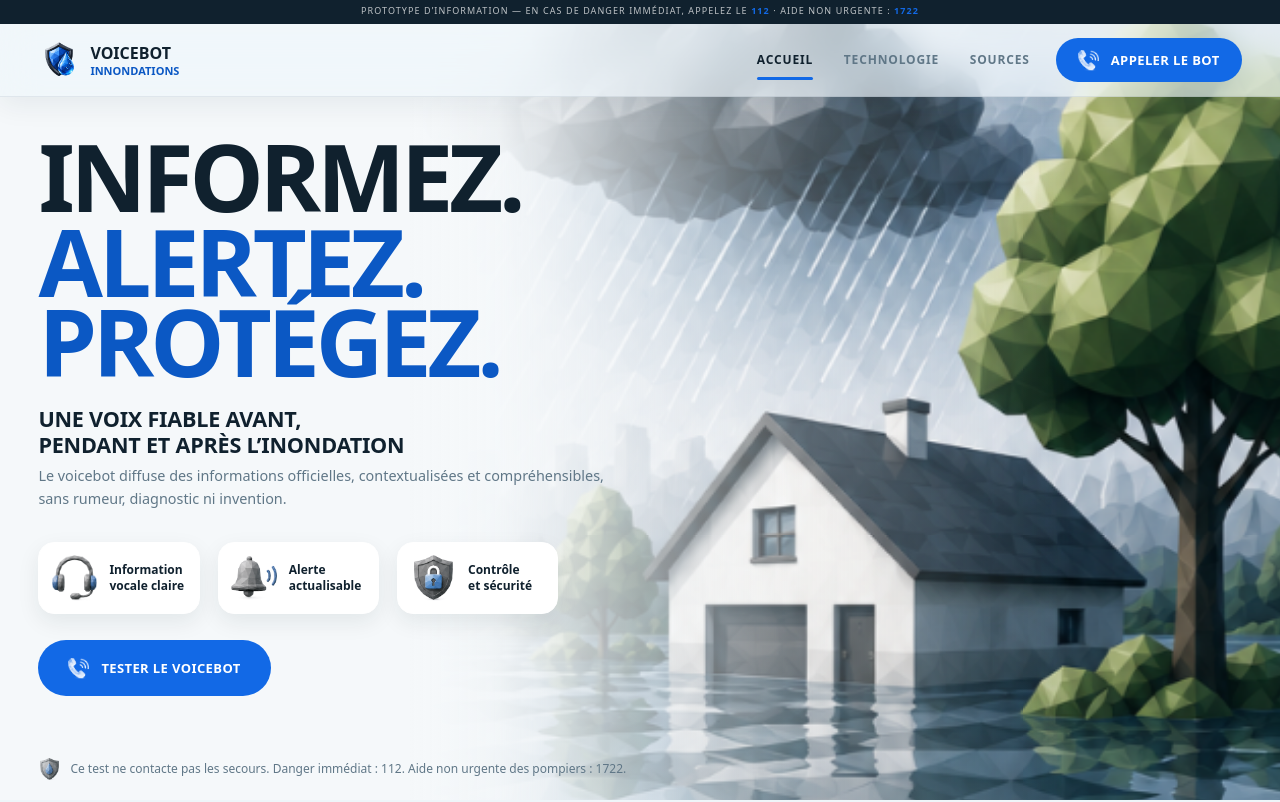
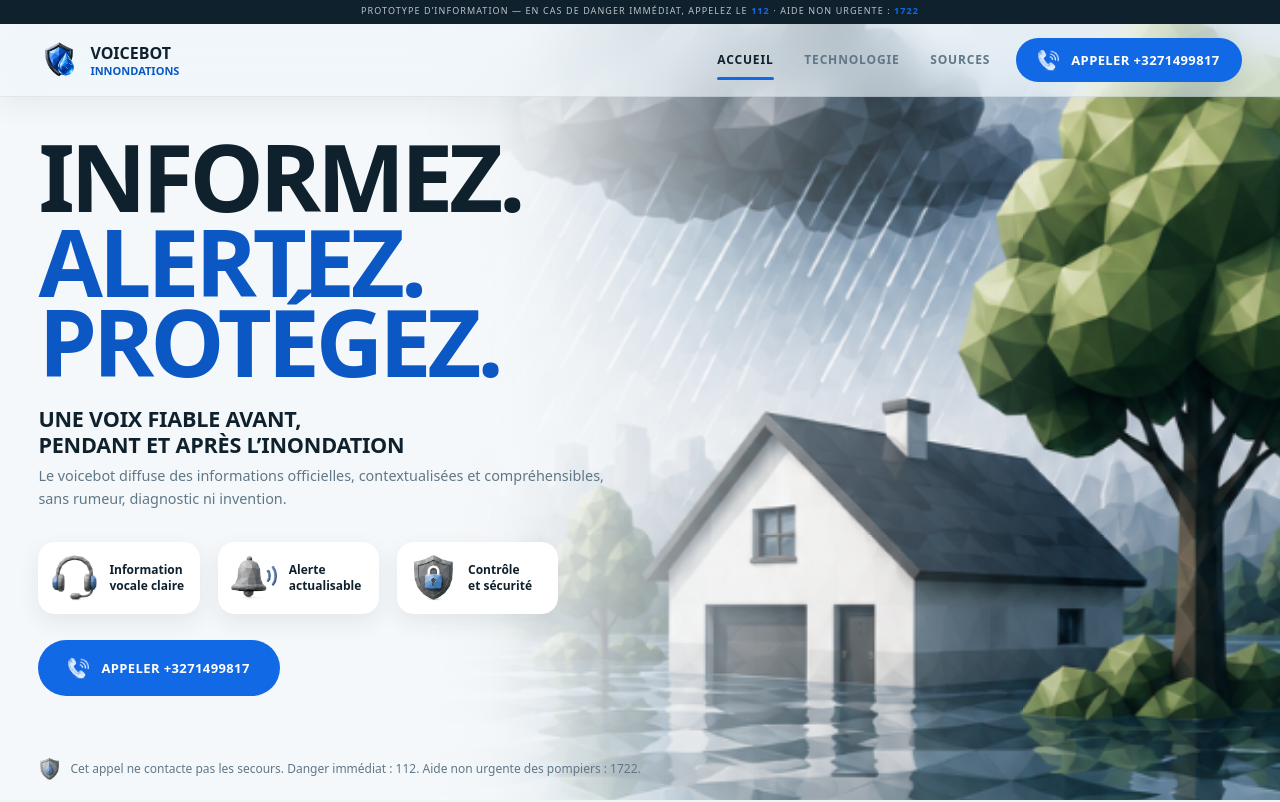
Before and after one commit to Banana-Navy/voicebot-inondations, a Next.js app: page / in a window 1280 px wide. Shown: the top 802 px of the page. Built offline with nearby package versions, Linux system fonts and the light colour scheme; a web font is replaced by a local one.

Commit message:
Link voicebot CTAs to phone number

```diff
--- a/app/page.tsx
+++ b/app/page.tsx
@@ -1,11 +1,10 @@
 "use client";
 
 import Link from "next/link";
-import { useEffect, useRef, useState } from "react";
+import { useEffect } from "react";
 import { PageIntro, SiteFooter, SiteHeader } from "./site-chrome";
 import { assetPath } from "./asset-path";
-
-const AGENT_ID = "agent_4301m0hx235sf249h7gznvw3n9bg";
+import { VOICEBOT_PHONE_HREF, VOICEBOT_PHONE_LABEL } from "./voicebot-phone";
 
 const reflexes = [
   ["/icons/flood/sandbags.png", "Protégez", "Surélevez les objets utiles, protégez les ouvertures et mettez les documents importants à l’abri."],
@@ -30,10 +29,6 @@ const sources = [
 ];
 
 export default function Home() {
-  const [panelOpen, setPanelOpen] = useState(false);
-  const [callState, setCallState] = useState<"idle" | "connecting" | "connected" | "error">("idle");
-  const conversation = useRef<{ endSession: () => Promise<void> } | null>(null);
-
   useEffect(() => {
     const nodes = Array.from(document.querySelectorAll<HTMLElement>("[data-reveal]"));
     const observer = new IntersectionObserver((entries) => entries.forEach((entry) => entry.isIntersecting && entry.target.setAttribute("data-visible", "true")), { threshold: 0.12 });
@@ -44,27 +39,10 @@ export default function Home() {
     return () => { observer.disconnect(); window.removeEventListener("scroll", onScroll); };
   }, []);
 
-  async function startCall() {
-    setPanelOpen(true);
-    setCallState("connecting");
-    try {
-      const { Conversation } = await import("@elevenlabs/client");
-      await navigator.mediaDevices.getUserMedia({ audio: true });
-      conversation.current = await Conversation.startSession({ agentId: AGENT_ID, onConnect: () => setCallState("connected"), onDisconnect: () => setCallState("idle"), onError: () => setCallState("error") });
-    } catch { setCallState("error"); }
-  }
-
-  async function endCall() {
-    await conversation.current?.endSession();
-    conversation.current = null;
-    setCallState("idle");
-    setPanelOpen(false);
-  }
-
   return <main>
     <div className="safety-strip">Prototype d’information — en cas de danger immédiat, appelez le <strong>112</strong> · aide non urgente : <strong>1722</strong></div>
     <div className="home-stage">
-      <SiteHeader active="home" onTest={startCall} transparent />
+      <SiteHeader active="home" transparent />
       <section className="home-hero" id="top">
         <picture><source media="(max-width: 700px)" srcSet={assetPath("/visuals/flood-hero-mobile-art.png")} /><img className="hero-background" src={assetPath("/visuals/flood-desktop-clean.png")} alt="Maison entourée par les eaux sous un ciel d’orage, illustration low-poly" /></picture>
         <div className="hero-overlay" />
@@ -78,10 +56,10 @@ export default function Home() {
               <article><img src={assetPath("/icons/flood/bell.png")} alt="" /><span>Alerte<br />actualisable</span></article>
               <article><img src={assetPath("/icons/flood/lock.png")} alt="" /><span>Contrôle<br />et sécurité</span></article>
             </div>
-            <div className="hero-actions" id="test"><button className="button button-primary button-large" onClick={startCall}><img src={assetPath("/icons/flood/phone.png")} alt="" />Tester le voicebot</button></div>
+            <div className="hero-actions" id="test"><a className="button button-primary button-large" href={VOICEBOT_PHONE_HREF}><img src={assetPath("/icons/flood/phone.png")} alt="" />{VOICEBOT_PHONE_LABEL}</a></div>
           </div>
         </div>
-        <div className="hero-trust shell"><img src={assetPath("/icons/flood/water-shield.png")} alt="" /><span>Ce test ne contacte pas les secours. Danger immédiat : 112. Aide non urgente des pompiers : 1722.</span></div>
+        <div className="hero-trust shell"><img src={assetPath("/icons/flood/water-shield.png")} alt="" /><span>Cet appel ne contacte pas les secours. Danger immédiat : 112. Aide non urgente des pompiers : 1722.</span></div>
       </section>
     </div>
 
@@ -113,9 +91,7 @@ export default function Home() {
       </div>
     </section>
 
-    <section className="page-cta"><div className="shell"><div><h2>Écoutez le voicebot maintenant.</h2><p>Vérifiez sa voix, ses limites et sa manière de transmettre les consignes officielles.</p></div><button className="button button-primary button-large" onClick={startCall}><img src={assetPath("/icons/flood/phone.png")} alt="" />Tester le voicebot</button></div></section>
+    <section className="page-cta"><div className="shell"><div><h2>Appelez le voicebot maintenant.</h2><p>Écoutez sa voix, ses limites et sa manière de transmettre les consignes officielles.</p></div><a className="button button-primary button-large" href={VOICEBOT_PHONE_HREF}><img src={assetPath("/icons/flood/phone.png")} alt="" />{VOICEBOT_PHONE_LABEL}</a></div></section>
     <SiteFooter />
-
-    {panelOpen && <div className="call-panel" role="dialog" aria-modal="true" aria-label="Test du voicebot"><button className="panel-backdrop" onClick={endCall} aria-label="Fermer" /><div className="panel-card"><button className="panel-close" onClick={endCall}>Fermer</button><img className="panel-logo" src={assetPath("/flood-logo.png")} alt="" /><p className="kicker accent">VOICEBOT INNONDATIONS</p><h2>{callState === "connecting" ? "Connexion…" : callState === "connected" ? "Je vous écoute" : callState === "error" ? "Connexion indisponible" : "Prêt"}</h2><p>{callState === "error" ? "Vérifiez l’autorisation du microphone et réessayez." : "Parlez naturellement. Vous pouvez interrompre le voicebot."}</p>{callState === "error" ? <button className="button button-primary" onClick={startCall}>Réessayer</button> : <button className="button button-secondary" onClick={endCall}>Terminer le test</button>}<small>Ce test n’est pas un service d’urgence.</small></div></div>}
   </main>;
 }
--- a/app/site-chrome.tsx
+++ b/app/site-chrome.tsx
@@ -3,10 +3,10 @@
 import Link from "next/link";
 import { useState } from "react";
 import { assetPath } from "./asset-path";
+import { VOICEBOT_PHONE_HREF, VOICEBOT_PHONE_LABEL } from "./voicebot-phone";
 
 type HeaderProps = {
   active?: "home" | "architecture" | "incidents" | "sources";
-  onTest?: () => void;
   transparent?: boolean;
 };
 
@@ -16,7 +16,7 @@ const links = [
   { href: "/sources", label: "Sources", key: "sources" },
 ] as const;
 
-export function SiteHeader({ active, onTest, transparent = false }: HeaderProps) {
+export function SiteHeader({ active, transparent = false }: HeaderProps) {
   const [open, setOpen] = useState(false);
   return (
     <header className={`site-header ${transparent ? "is-transparent" : ""}`}>
@@ -28,11 +28,7 @@ export function SiteHeader({ active, onTest, transparent = false }: HeaderProps)
         <nav className={open ? "is-open" : ""} aria-label="Navigation principale">
           {links.map((link) => <Link key={link.href} className={link.key && active === link.key ? "active" : ""} href={link.href} onClick={() => setOpen(false)}>{link.label}</Link>)}
         </nav>
-        {onTest ? (
-          <button className="button button-primary header-action" aria-label="Appeler le bot" onClick={onTest}><img src={assetPath("/icons/flood/phone.png")} alt="" /><span>Appeler le bot</span></button>
-        ) : (
-          <Link className="button button-primary header-action" aria-label="Appeler le bot" href="/#test"><img src={assetPath("/icons/flood/phone.png")} alt="" /><span>Appeler le bot</span></Link>
-        )}
+        <a className="button button-primary header-action" aria-label={VOICEBOT_PHONE_LABEL} href={VOICEBOT_PHONE_HREF}><img src={assetPath("/icons/flood/phone.png")} alt="" /><span>{VOICEBOT_PHONE_LABEL}</span></a>
         <button className="menu-button" type="button" aria-label="Ouvrir le menu" aria-expanded={open} onClick={() => setOpen(!open)}><span /><span /></button>
       </div>
     </header>
@@ -76,5 +72,5 @@ export function PageIntro({ kicker, title, children }: { kicker: string; title:
 }
 
 export function PageCta() {
-  return <section className="page-cta"><div className="shell"><div><h2>Parlez au voicebot, maintenant.</h2><p>Une démonstration dure moins d&apos;une minute : vous lancez l&apos;échange et le VoiceBot vous présente les bons réflexes face aux inondations.</p></div><Link className="button button-primary" href="/#test"><img src={assetPath("/icons/flood/phone.png")} alt="" />Appeler le bot</Link></div></section>;
+  return <section className="page-cta"><div className="shell"><div><h2>Parlez au voicebot, maintenant.</h2><p>Une démonstration dure moins d&apos;une minute : vous lancez l&apos;échange et le VoiceBot vous présente les bons réflexes face aux inondations.</p></div><a className="button button-primary" href={VOICEBOT_PHONE_HREF}><img src={assetPath("/icons/flood/phone.png")} alt="" />{VOICEBOT_PHONE_LABEL}</a></div></section>;
 }
--- /dev/null
+++ b/app/voicebot-phone.ts
@@ -0,0 +1,2 @@
+export const VOICEBOT_PHONE_HREF = "tel:+3271499817";
+export const VOICEBOT_PHONE_LABEL = "Appeler +3271499817";
--- a/package.json
+++ b/package.json
@@ -12,11 +12,10 @@
     "start": "WRANGLER_LOG_PATH=.wrangler/wrangler.log vinext start",
     "test": "npm run build && node --test tests/rendered-html.test.mjs",
     "lint": "eslint . --ignore-pattern dist --ignore-pattern .next",
-    "db:generate": "drizzle-kit generate"
-    ,"create:agent": "node scripts/create-elevenlabs-agent.mjs"
+    "db:generate": "drizzle-kit generate",
+    "create:agent": "node scripts/create-elevenlabs-agent.mjs"
   },
   "dependencies": {
-    "@elevenlabs/client": "^1.12.0",
     "drizzle-orm": "0.45.2",
     "next": "16.2.6",
     "react": "19.2.6",
```
Also changed, not shown: 2 other files (tests, documents, lock files or other folders).
